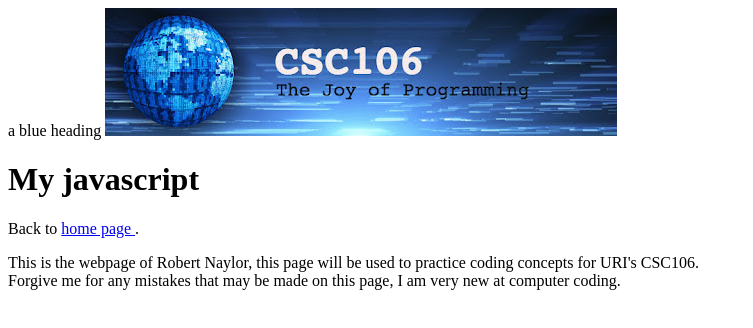
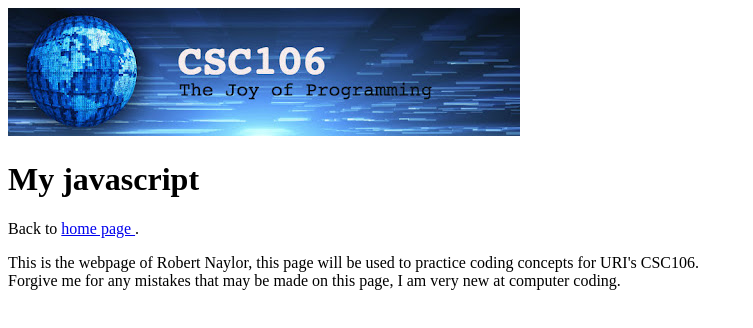
Before and after one commit to Bnayls12/Bnayls12.github.io, a plain HTML site: page index.html in a window 1280 px wide. Shown: the whole page, without its empty margins (0-753 px from the left). Drawn offline with Linux system fonts and the light colour scheme.

Commit message:
Update index.html

```diff
--- a/index.html
+++ b/index.html
@@ -1,9 +1,9 @@
 <!DOCTYPE html>
 <html>
     <head>
-        <meta charset="uft-8>
+        <meta charset="uft-8">
         <title>Naylor's Javascripts pages</title>
-                       <p style="color:blue;> a blue heading</h1>
+
     <head>
     <body>
 
```
